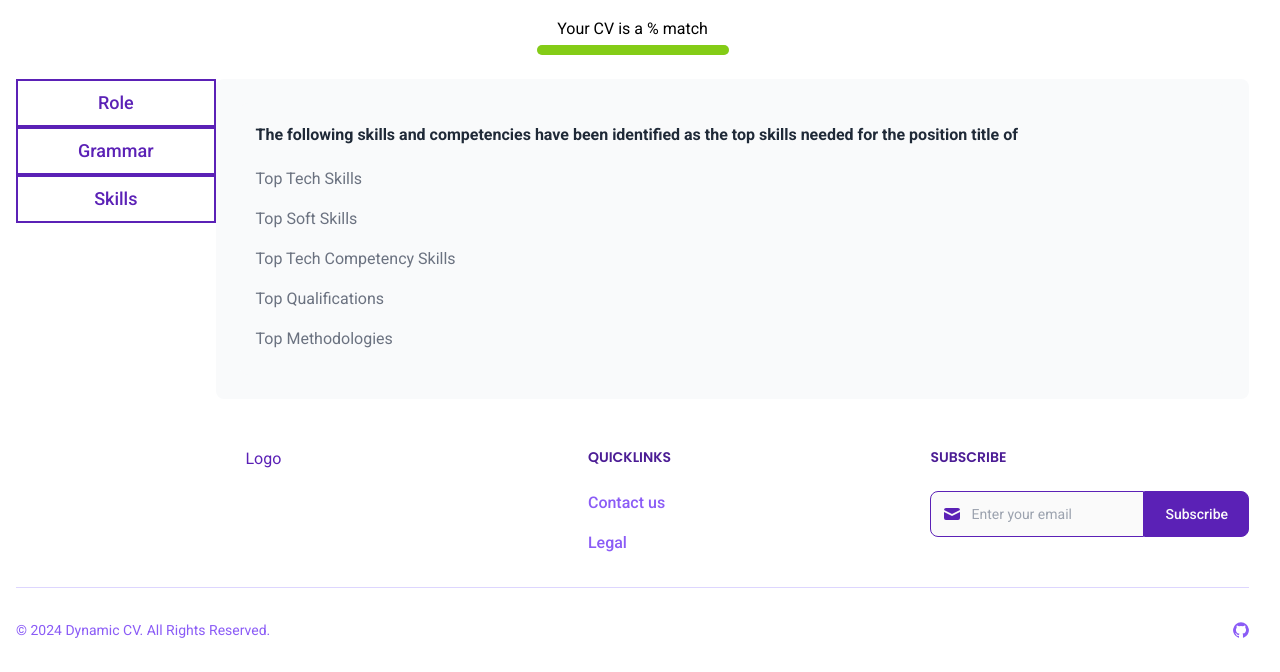
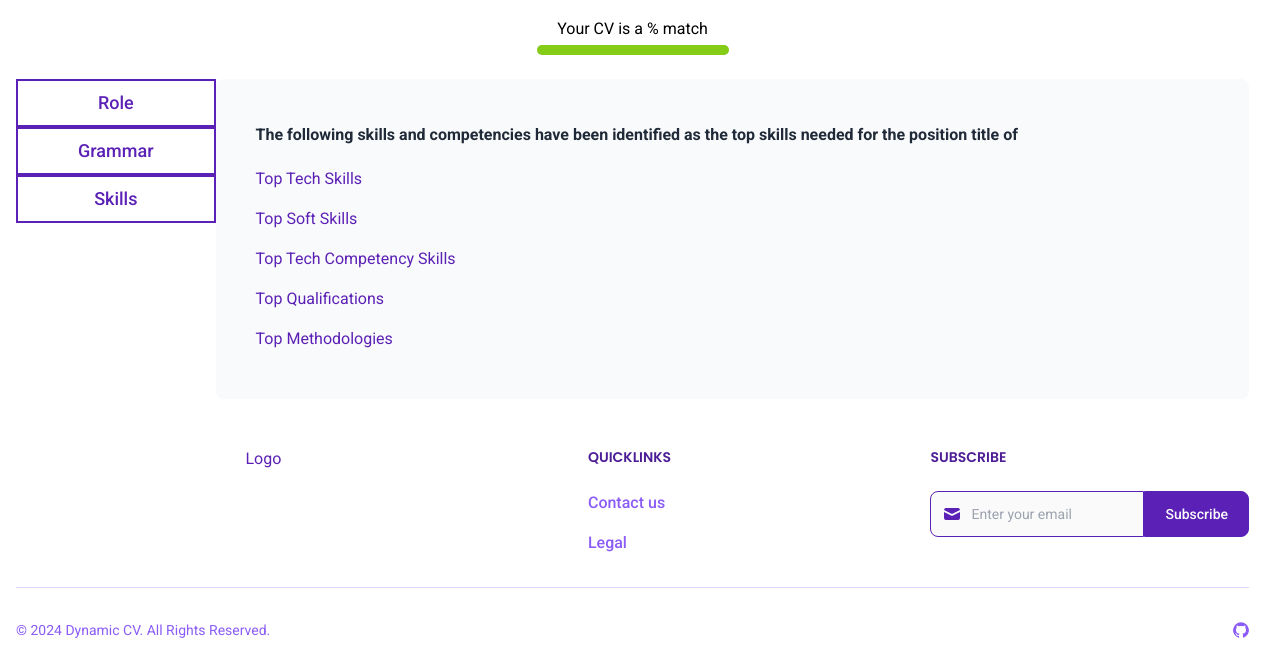
Before and after one commit to stephendawsondev/dynamic-cv, a Django app: template cv_template/templates/cv_template/cv_analyzer.html in a window 1280 px wide. Shown: the part 164-836 px from the top of the page. Run offline with Django 4.2, Linux system fonts and the light colour scheme; the template is opened without the code that fills it, so the values that code supplies are empty; some libraries are stand-ins or nearby versions.

Commit message:
Fix colour

```diff
--- a/cv_template/templates/cv_template/cv_analyzer.html
+++ b/cv_template/templates/cv_template/cv_analyzer.html
@@ -40,7 +40,7 @@
                     <p class="mb-4 font-semibold">The following skills and competencies have been identified as the top skills needed for the position title of {{analysis_info.cv.position_title}}</p>
                     <ul class="space-y-4 text-gray-500 list-inside">
                         <li>
-                            Top Tech Skills
+                            <span class="text-violet-800">Top Tech Skills</span>
                             <ol class="ps-5 mt-2 space-y-1 list-decimal list-inside">
                                 {% for skill in analysis_info.top_tech_skills %}
                                     <li>{{ skill }}</li>
@@ -49,7 +49,7 @@
                         </li>
 
                         <li>
-                            Top Soft Skills
+                            <span class="text-violet-800">Top Soft Skills</span>
                             <ol class="ps-5 mt-2 space-y-1 list-decimal list-inside">
                                 {% for skill in analysis_info.top_soft_skills %}
                                     <li>{{ skill }}</li>
@@ -58,7 +58,7 @@
                         </li>
 
                         <li>
-                            Top Tech Competency Skills
+                            <span class="text-violet-800">Top Tech Competency Skills</span>
                             <ol class="ps-5 mt-2 space-y-1 list-decimal list-inside">
                                 {% for skill in analysis_info.top_tech_comp_skills %}
                                     <li>{{ skill }}</li>
@@ -67,7 +67,7 @@
                         </li>
 
                         <li>
-                            Top Qualifications
+                            <span class="text-violet-800">Top Qualifications</span>
                             <ol class="ps-5 mt-2 space-y-1 list-decimal list-inside">
                                 {% for qualification in analysis_info.top_qualifications %}
                                     <li>{{ qualification }}</li>
@@ -76,7 +76,7 @@
                         </li>
 
                         <li>
-                            Top Methodologies
+                            <span class="text-violet-800">Top Methodologies</span>
                             <ol class="ps-5 mt-2 space-y-1 list-decimal list-inside">
                             {% for methodology in analysis_info.top_methodologies %}
                                 <li>{{ methodology }}</li>
```
